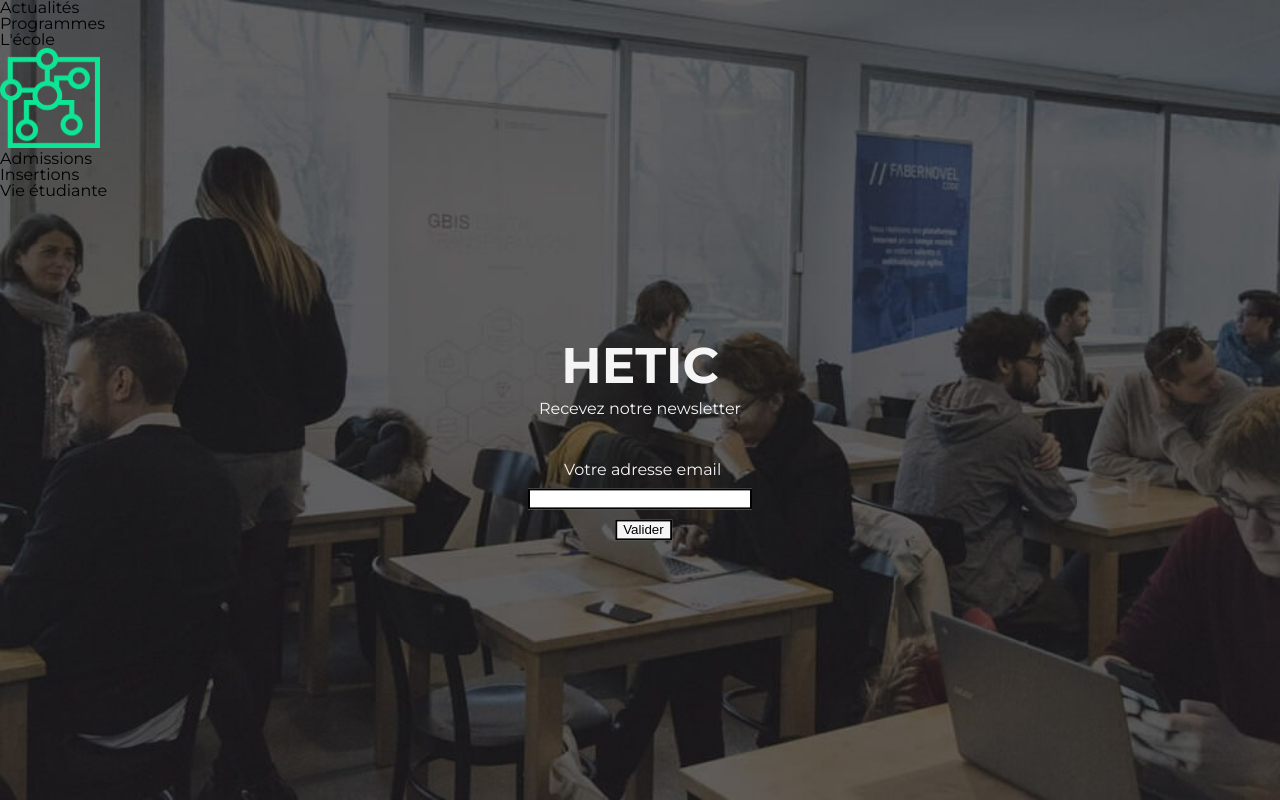
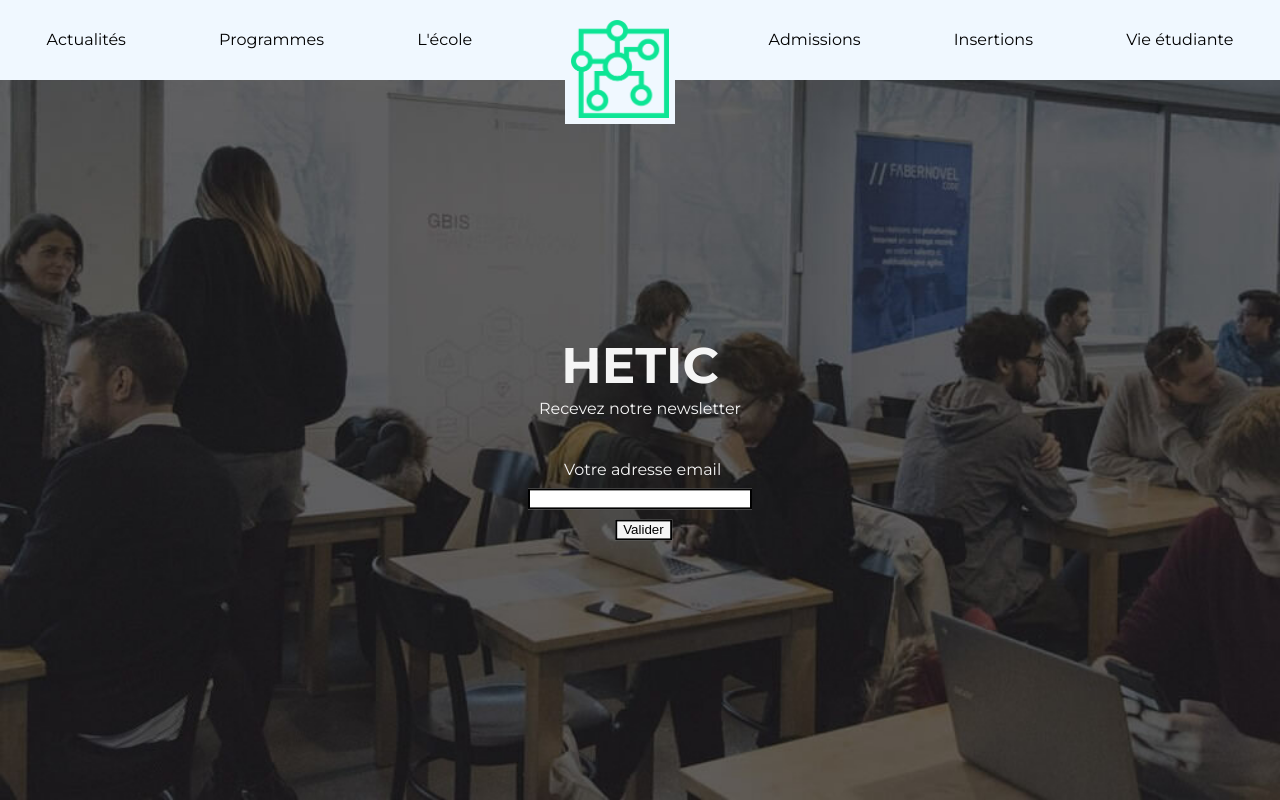
Before and after one commit to tanamanda13/integration_partielS1, a website built with Parcel: page src/index.html in a window 1280 px wide. Built offline with nearby package versions, Linux system fonts and the light colour scheme.

Commit message:
menu desktop fixed

```diff
--- a/src/scss/styles.scss
+++ b/src/scss/styles.scss
@@ -39,13 +39,28 @@
 // }
 
 .menu__links {
-  //display: flex;
- //justify-content: space-around;
+  background-color: aliceblue;
+  display: flex;
+  justify-content: space-around;
+  position: absolute;
+  width: 100vw;
+  height: 10vh;
+  align-items: center;
+
+  li > img {
+    background-color: aliceblue;
+    position: relative;
+    top: 30px;
+    padding: 6px;
+    width: 110px;
+    height: 110px;
+  }
+
 }
 
-// .menu li:hover{
-//   color: rgb(165, 164, 164)
-// }
+.menu__links li:hover{
+  color: rgb(165, 164, 164)
+}
 
 // li > img {
 //   background-color: blue;
@@ -54,8 +69,6 @@
 //   // left: 39em;
 //   padding: 8px;
 //   //top: 100em;
-
-
 // }
 
 .title * {
@@ -143,7 +156,7 @@
 
 
 
-@media screen and (max-width: 320px) {
+@media screen and (max-width: 900px) {
   // .menu--show {
   //   background-color:green;
   //   width: 100%;
@@ -187,7 +200,7 @@
       position: absolute;
       background-color: aliceblue;
       width: 100vw;
-
+      height: 35vh;
       li {
         padding: 8px;
         //text-align: center;
```
Also changed, not shown: dist/index.js, 3 other files.
